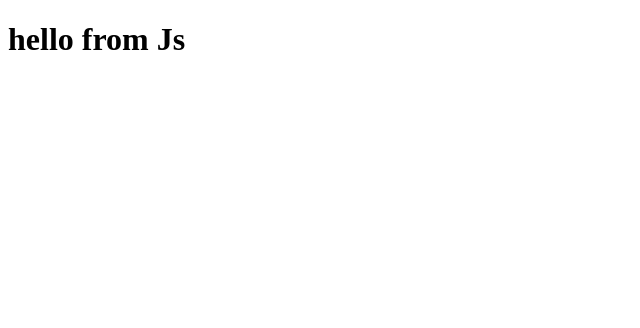
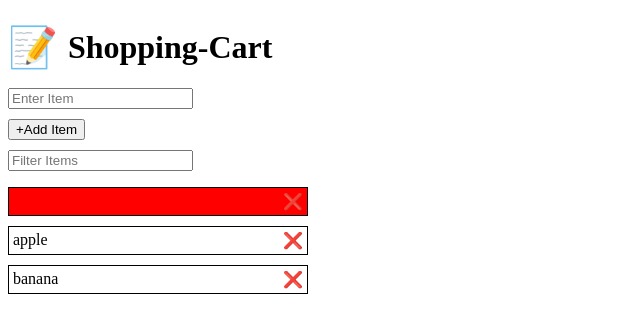
Before and after one commit to SM-junior/Js_short_notes, a plain HTML site: page index.html in a window 1280 px wide. Shown: the whole page, without its empty margins (0-640 px from the left). Drawn offline with Linux system fonts and the light colour scheme.

Commit message:
dom manipulation

```diff
--- a/index.html
+++ b/index.html
@@ -1,15 +1,46 @@
 <!DOCTYPE html>
 <html lang="en">
+
 <head>
    <meta charset="UTF-8">
    <meta http-equiv="X-UA-Compatible" content="IE=edge">
    <meta name="viewport" content="width=device-width, initial-scale=1.0">
    <title>Document</title>
 </head>
+
 <body>
-    <h1>hello from Js</h1>
+   <div style="text-align:left; width:300px">
+      <div style="display: flex; align-items: center">
+         <span style="font-size: 40px; margin-right: 10px">📝</span>
+         <h1 id="app-title" class="title">Shopping-Cart</h1>
+      </div>
+      <div id="add-item">
+         <input type="text" name="item" id="item" placeholder="Enter Item">
+      </div>
+      <button style="margin:10px 10px 10px 0px">+Add Item</button>
+      <div id="filter-item">
+         <input type="text" name="filter" id="filter" placeholder="Filter Items">
+      </div>
+      <div id="list">
+         <ul style="list-style-type: none; padding-left: 0;">
+            <li
+               style="padding: 4px; margin-top: 10px; border:1px solid black; display: flex; justify-content: space-between;;">
+               <span>orange</span>❌
+            </li>
+            <li
+               style="padding: 4px; margin-top: 10px; border:1px solid black; display: flex; justify-content: space-between;;">
+               <span>apple</span><span>❌</span>
+            </li>
+            <li
+               style="padding: 4px; margin-top: 10px; border:1px solid black; display: flex; justify-content: space-between;;">
+               <span>banana</span><span>❌</span>
+            </li>
+         </ul>
+      </div>
+   </div>
 
 
    <script src="index.js"></script>
 </body>
+
 </html>
--- a/index.js
+++ b/index.js
@@ -485,7 +485,7 @@ const names = ['sam', 'jara', 'mikel', 'tailor'];
 //     console.log(names[i]);
 // }
 
-//////////6.In case of 'mikel' log 'mikel is the best.In other case log only value
+//////////6.In case of 'mikel' log 'mikel is the best. In other case log only value
 // for (let i = 0; i <= names.length; i++) {
 //     if (names[i] === 'mikel') {
 //         console.log(`${names[i]} is the best`);
@@ -566,6 +566,57 @@ const h = 130;
 // } else {
 //     console.log(h);
 // }
+
+////////remove duplicate from an array///////////////
+const duplicateArray = [10, 13, 99, 4, 7, 4, 666];
+//solution:-1
+// function removeDuplicate(arr) {
+//     return arr.filter((item, index) => arr.indexOf(item) === index);
+// }
+// console.log(removeDuplicate(duplicateArray));
+
+//solution:-2
+// const removeDuplicate = (array) => {
+//     let uniqueArray = [];
+//     array.forEach(element => {
+//         if (!uniqueArray.includes(element)) {
+//             uniqueArray.push(element)
+//         }
+//     })
+//     return uniqueArray
+// }
+// console.log(removeDuplicate(duplicateArray));
+
+//solution:-3
+// const removeDuplicate = (array) => {
+//     let uniqueArray = [];
+//     array.map(element => {
+//         if (!uniqueArray.includes(element)) {
+//             uniqueArray.push(element)
+//         }
+//     })
+//     return uniqueArray
+// }
+// console.log(removeDuplicate(duplicateArray));
+
+//solution:-4
+// const removeDuplicate = arr => {
+//     return [...new Set(arr)]
+// }
+// console.log(removeDuplicate(duplicateArray));
+
+//solution:-5
+// const removeDuplicates = (arr) => {
+//     let unique = [];
+//     for (i = 0; i < duplicateArray.length; i++) {
+//         if (unique.indexOf(duplicateArray[i]) === -1) {
+//             unique.push(duplicateArray[i]);
+//         }
+//     }
+//     return unique;
+// }
+// console.log(removeDuplicates(duplicateArray));
+
 
 ////////////////////// for of loop............................
 const tools = ['book', 'pen', 'khata', 'pencil'];
@@ -805,9 +856,50 @@ const sum = numbers.reduce((accumulator, currentValue) => accumulator + currentV
 const averageAge = person.reduce((acc, singlePerson) => (acc + singlePerson.age / person.length), 0)
 // console.log(averageAge)=27.2
 
-//remove duplicate from an array
-const arrayy = [10, 13, 9, 4, 7, 4, 6];
-function removeDuplicate(arr) {
-    return arr.filter((item, index) => arr.indexOf(item) === index);
-}
-// console.log(removeDuplicate(arrayy));
+
+
+//.............................DOM.......................
+//document.getElementById
+
+const h1 = document.getElementById('app-title')
+// console.log(h1)=<h1 id="app-title" class="title">Shopping Cart</h1>
+// console.log(h1.id)=app-title
+// console.log(h1.className)=title;
+// console.log(h1.getAttribute('id'))=app-title
+// console.log(h1.getAttribute('class'))=title;
+// h1.title = 'Shopping-list'  //h1 a mouse rakhle Shopping-list title hisebe dekhabe
+
+
+//setAttribute......
+// h1.setAttribute('id', 'new-id')   //h1 a mouse rakhle Shopping-list title hisebe dekhabe
+// h1.setAttribute('class', 'new-class') //   ||
+// h1.setAttribute('title', 'Shopping-List') //   ||
+
+//get content......
+// console.log(h1.textContent) = Shopping - Cart;
+
+//change content......
+// h1.textContent = 'Shopping-list';
+// h1.innerText = 'Shopping-bag';
+// h1.innerHTML = '<strong>Shopping Bag</strong>'
+
+//change style.......
+// h1.style.color = 'red';
+// h1.style.backgroundColor = 'black';
+// h1.style.padding = '10px';
+// h1.style.borderRadius = '10px'
+
+//document.querySelector
+const title = document.querySelector('h1')
+// console.log(title) = <h1 id="app-title" class="title">Shopping Cart</h1>
+// console.log(document.querySelector('#app-title')) = <h1 id="app-title" class="title">Shopping Cart</h1>
+// console.log(document.querySelector('.title'))=<h1 id="app-title" class="title">Shopping Cart</h1>
+// console.log(document.querySelector('input[type="text"]')); //select only first input
+// console.log(document.querySelector('li:nth-child(2)').innerText)=apple
+// console.log(document.querySelector('li:nth-child(1)').innerText) = orange;
+// console.log(document.querySelector('li:nth-child(3)').innerText)=banana;
+// document.querySelector('li:nth-child(2)').innerText = 'graps'
+document.querySelector('ul').querySelector('li').style.color = 'blue';
+//or
+document.querySelector('ul li:nth-child(1)').style.color = 'red'
+document.querySelector('ul li:nth-child(1)').style.backgroundColor = 'red'
```
Lines whose indentation alone changed are shown as unchanged.
